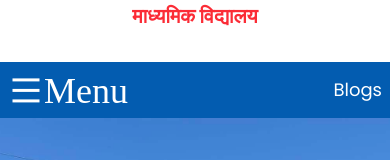
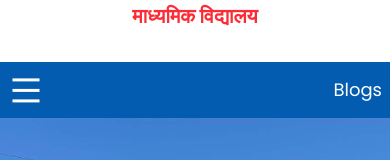
Before and after one commit to GShix/JKS_School_Babai5, a React (Vite) app in the folder frontend/: page / in a window 390 px wide. Shown: the part 200-360 px from the top of the page. Built offline with nearby package versions, Linux system fonts and the light colour scheme.

Commit message:
mobile-menu

```diff
--- a/frontend/src/layouts/Header.tsx
+++ b/frontend/src/layouts/Header.tsx
@@ -179,11 +179,11 @@ const Header = () => {
 
             {/* Small Nav */}
             <div className="nav-menu text-4xl bg-[#035CB0] p-2 h-auto w-full sm:hidden relative text-white mt-4 flex justify-between" >
-                <i className={`${ clickMenu?"ri-close-line":"ri-menu-fill"} transition-transform ease-in-out cursor-pointer`}onClick={() => setClickMenu(!clickMenu)}>Menu</i>
+                <i className={`${ clickMenu?"ri-close-line":"ri-menu-fill"} transition-transform ease-in-out cursor-pointer`}onClick={() => setClickMenu(!clickMenu)}></i>
                 <Link to="/blogs" className="flex items-center gap-2.5 text-lg">Blogs</Link>
             </div>
             {clickMenu ? (
-            <div className="small-nav-link bg-[#035CB0] flex flex-col gap-4 absolute left-0 right-0 top-60 z-50 text-base sm:hidden px-4 py-3 mx-2">
+            <div className="small-nav-link bg-[#035CB0] flex flex-col gap-4 absolute left-0 right-0 top-69 z-50 text-base sm:hidden px-4 py-3 mx-2">
                 <ul>
                     {navLinks.map((link,index)=>(
                     <li key={index} className="mb-3 font-sans " onClick={()=>setSmallNavClick(!smallNavClick)}>
```
